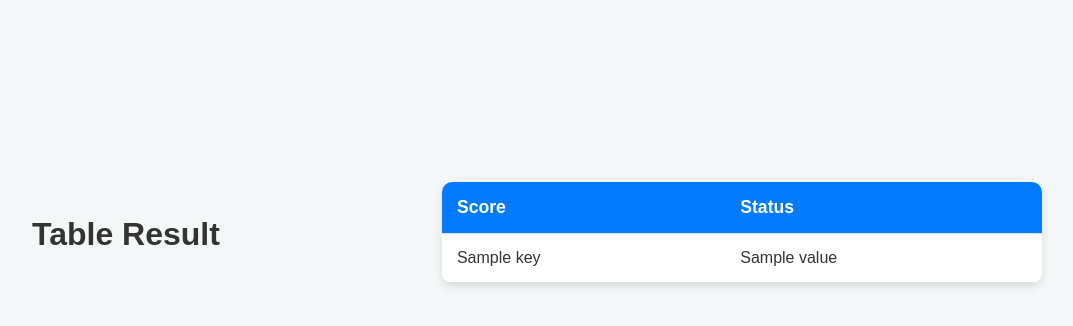
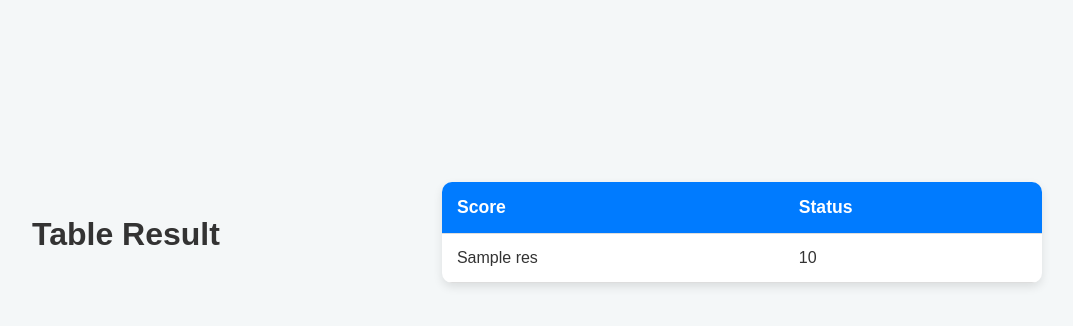
Before and after one commit to Abdullah-Niaz/flask, a Python web app: template Building URL Dynamically, Variable Rule & Jinja 2 Templating/templates/index.html in a window 1280 px wide. Shown: the part 168-494 px from the top of the page, without its empty margins (16-1089 px from the left). Run offline with Jinja, Linux system fonts and the light colour scheme; the template is opened without the code that fills it: most values are stand-ins (such as "Sample title", 1, 10 or a date in 2020).

Commit message:
Dynamic urls

```diff
--- a/Building URL Dynamically, Variable Rule & Jinja 2 Templating/app.py
+++ b/Building URL Dynamically, Variable Rule & Jinja 2 Templating/app.py
@@ -16,7 +16,9 @@ def index(score):
         res = "Invalid score"
     elif score < 40:
         res = 'fail'
-    exp = {'result': res, "Score": score}
+    else:
+        res = "Pass"
+    exp = {'res': res, "Score": int(score)}
     return render_template('index.html', result=exp)
 
 
--- a/Building URL Dynamically, Variable Rule & Jinja 2 Templating/templates/index.html
+++ b/Building URL Dynamically, Variable Rule & Jinja 2 Templating/templates/index.html
@@ -71,12 +71,10 @@
         </tr>
       </thead>
       <tbody>
-        {% for key, value in result.items() %}
         <tr>
-          <td>{{ key }}</td>
-          <td>{{ value }}</td>
+          <td>{{result['res']}}</td>
+          <td>{{ result['Score']}}</td>
         </tr>
-        {% endfor %}
       </tbody>
     </table>
   </body>
--- /dev/null
+++ b/Building URL Dynamically, Variable Rule & Jinja 2 Templating/templates/tex.txt
@@ -0,0 +1,3 @@
+{% comment %} {% for key, value in result.items() %} {% if key=='Score' and
+value >= 33 %} {% endcomment %} {% comment %} {% endif %} {% endfor %} {%
+endcomment %}
```
Also changed, not shown: Building URL Dynamically, Variable Rule & Jinja 2 Templating/templates/form.html (added, +14 -0 lines).
